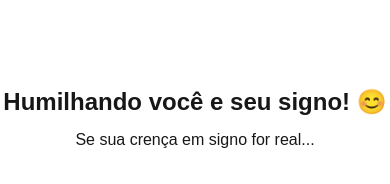
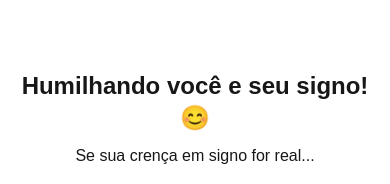
Before and after one commit to Luan4560/humilhador-signos, a Next.js app: page / in a window 390 px wide. Shown: the part 267-451 px from the top of the page. Built offline with nearby package versions, Linux system fonts and the light colour scheme; no server answers.

Commit message:
fix: UI mobile

```diff
--- a/src/app/page.tsx
+++ b/src/app/page.tsx
@@ -4,7 +4,7 @@ import { Form } from "@/components/Form";
 import { HeroHeader } from "@/components/HeroHeader";
 export default function Home() {
   return (
-    <main className="flex h-screen flex-col gap-[10px] items-center justify-center">
+    <main className="flex h-screen flex-col gap-[10px] items-center justify-center px-4">
       <HeroHeader
         title="Humilhando você e seu signo! 😊"
         subtitle="Se sua crença em signo for real..."
--- a/src/components/Form.tsx
+++ b/src/components/Form.tsx
@@ -14,7 +14,7 @@ export const Form = () => {
   } = useCallAIResponse();
 
   return (
-    <form className="flex flex-col gap-[10px] w-1/2 md:w-1/3 mt-10">
+    <form className="flex flex-col gap-[10px] w-full md:w-1/3 mt-10">
       <input
         className="w-full outline-gray-400 border-2 border-gray-400 rounded-md p-2"
         type="text"
--- a/src/components/HeroHeader.tsx
+++ b/src/components/HeroHeader.tsx
@@ -6,7 +6,7 @@ interface IHeroHeaderProps {
 export const HeroHeader = ({ title, subtitle }: IHeroHeaderProps) => {
   return (
     <header className="flex flex-col gap-[10px] items-center justify-center">
-      <h1 className="md:text-5xl font-bold text-2xl ">{title}</h1>
+      <h1 className="md:text-5xl font-bold text-2xl  text-center">{title}</h1>
 
       <p>{subtitle}</p>
     </header>
```
Also changed, not shown: 1 other file (tests, documents, lock files or other folders).
